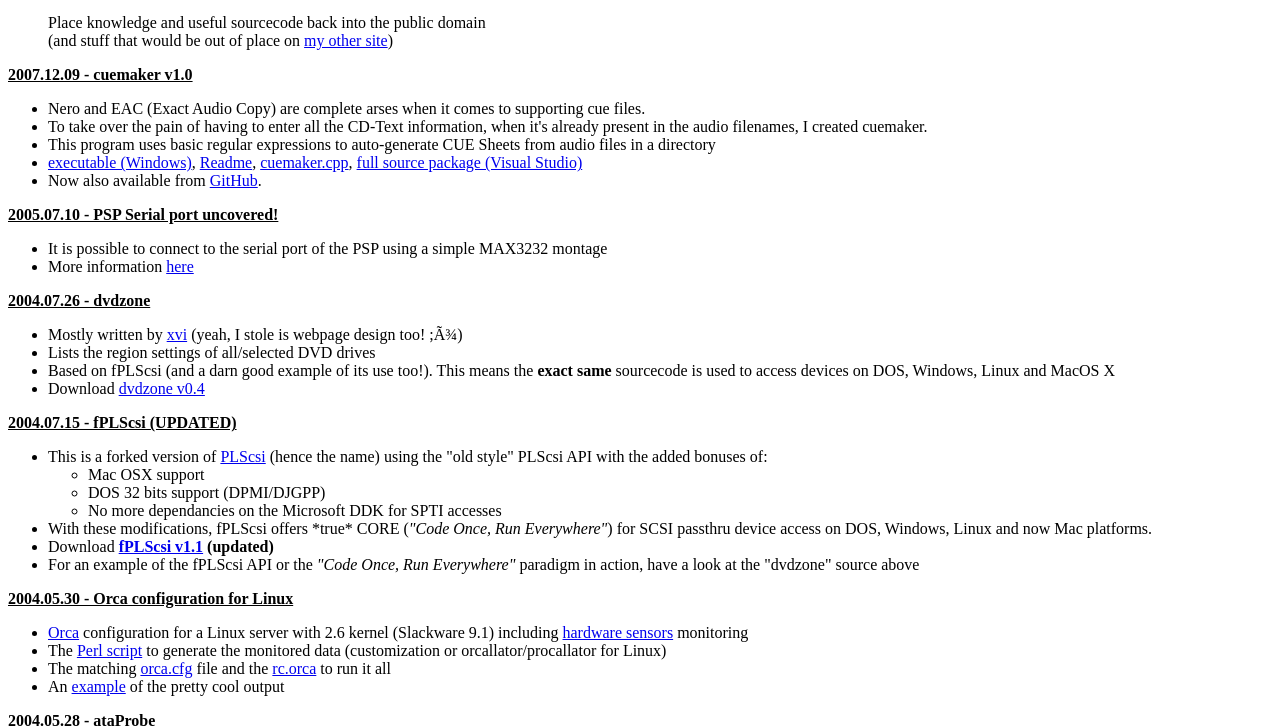
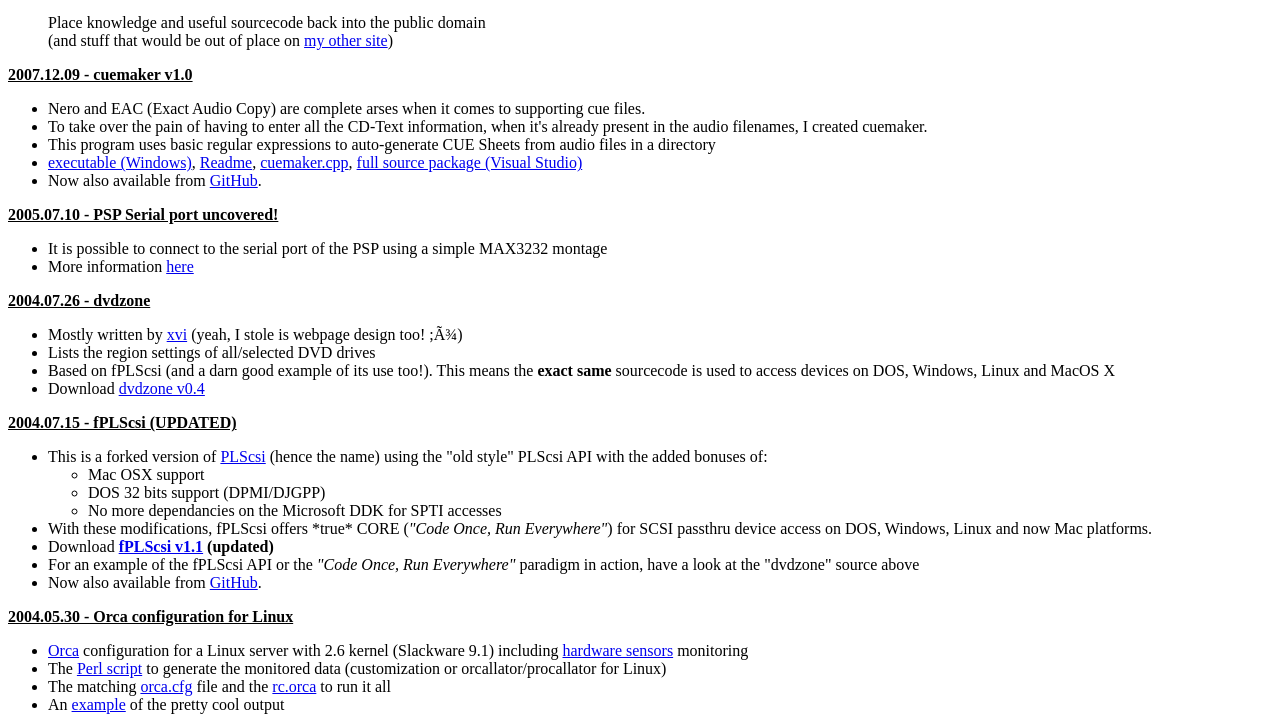
Before and after one commit to rpc1dev/nil, a plain HTML site: page index.html in a window 1280 px wide. Shown: the part 86-812 px from the top of the page. Drawn offline with Linux system fonts and the light colour scheme.

Commit message:
Update index

```diff
--- a/index.html
+++ b/index.html
@@ -65,6 +65,7 @@ Linux and now Mac platforms.
 <li>Download <a href="https://github.com/rpc1dev/fPLScsi/releases/download/v1.1/fPLScsi_v1.1.zip"><b>fPLScsi v1.1</b></a> <b>(updated)</b>
 <li>For  an  example  of  the  fPLScsi  API  or  the  <i>"Code  Once,  Run
 Everywhere"</i> paradigm in action, have a look at the "dvdzone" source above
+<li>Now also available from <a href="https://github.com/rpc1dev/fPLScsi">GitHub</a>.
 </ul>
 </div>
 
```
